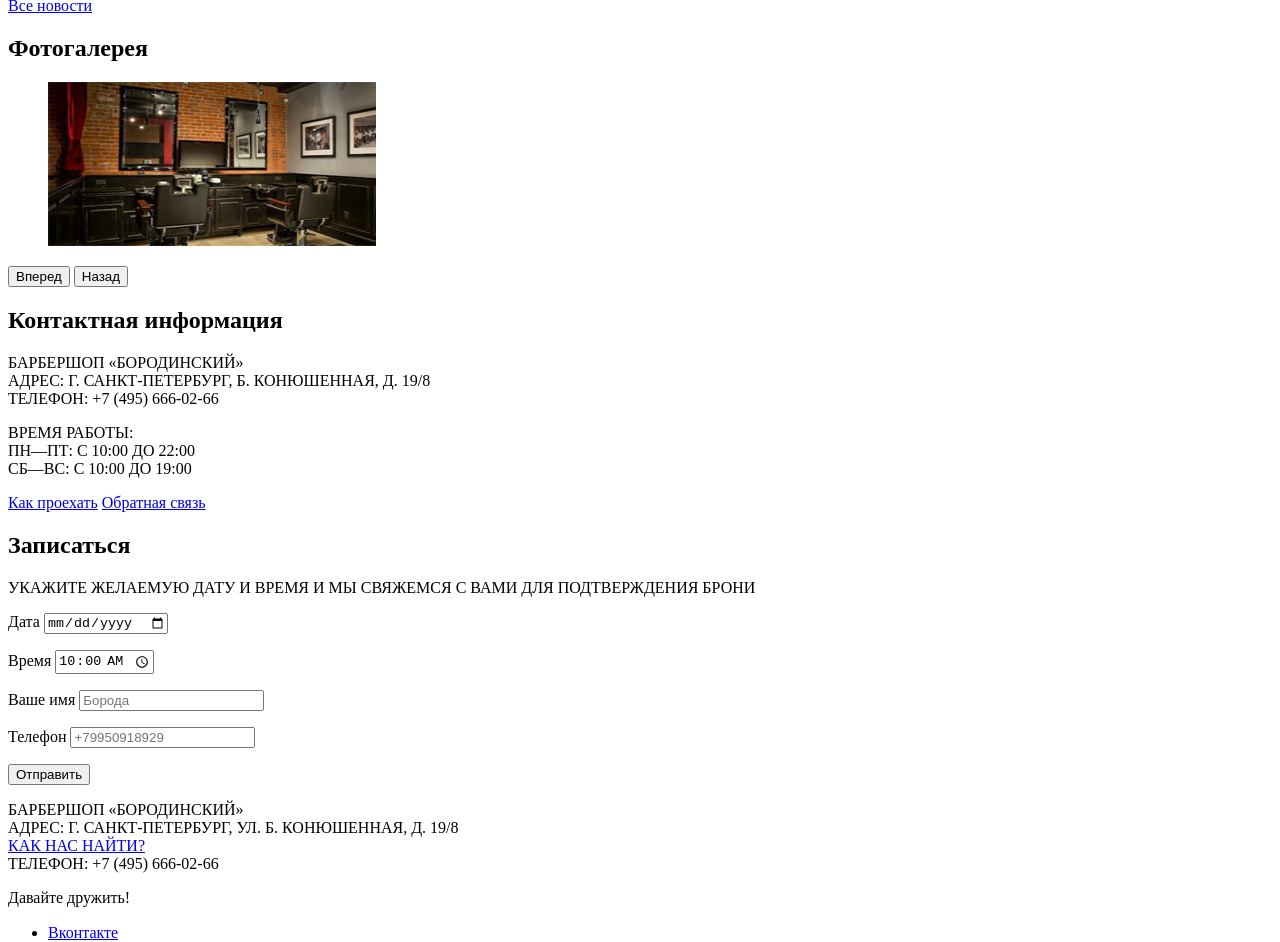
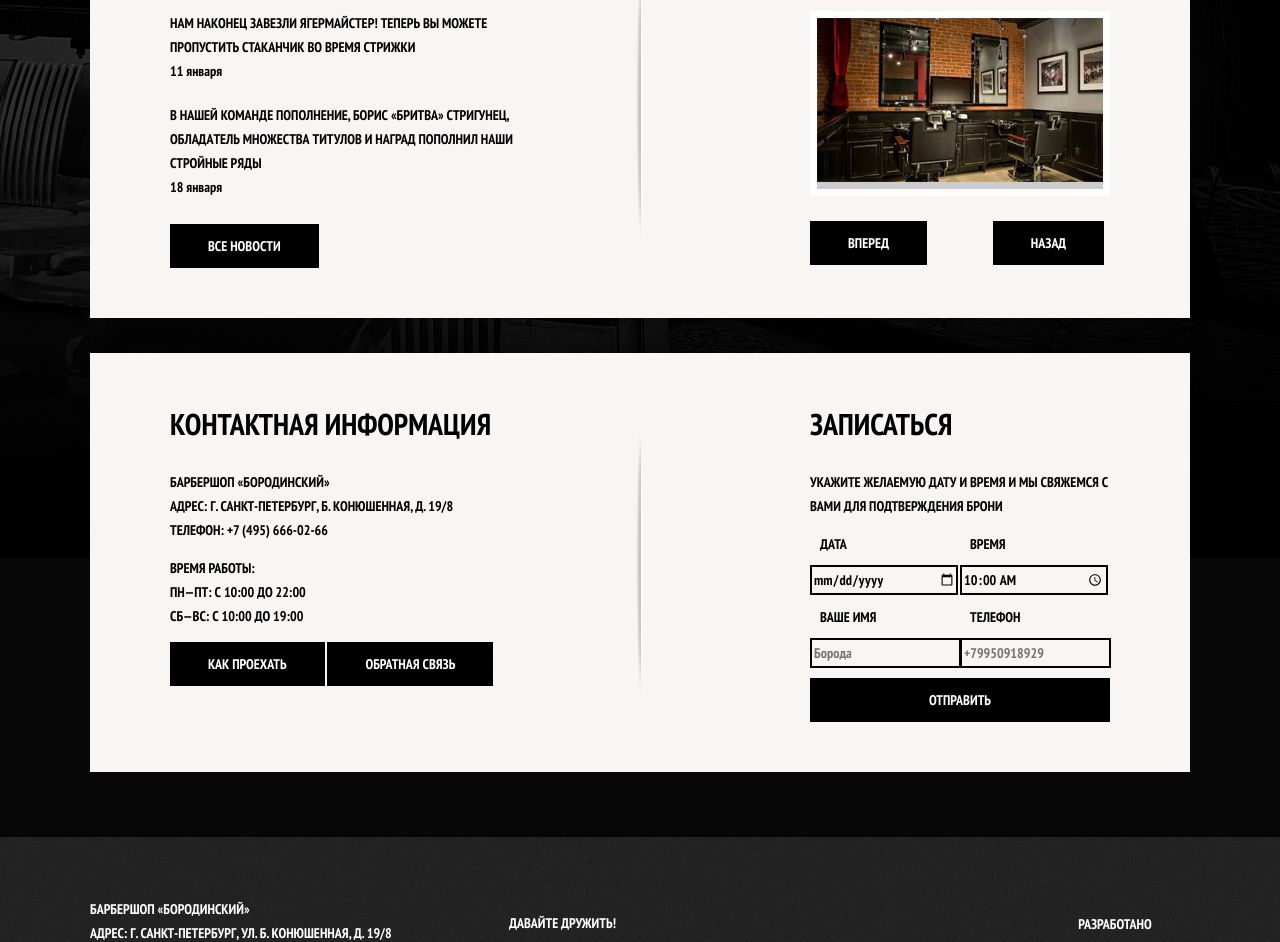
Before and after one commit to AlexR0v/barbershop, a plain HTML site: page index.html in a window 1280 px wide. Shown: the part 712-1654 px from the top of the page. Drawn offline with Linux system fonts and the light colour scheme; the site is published under a folder, as on GitHub Pages, so addresses that start at the root find nothing.

Commit message:
Исправил пути

```diff
--- a/css/style.css
+++ b/css/style.css
@@ -8,7 +8,7 @@ body {
     color: #ffffff;
     text-transform: uppercase;
     background-color: #000000;
-    background-image: url(../img/background.png);
+    background-image: url('../img/background.png');
     background-position: top center;
     background-repeat: no-repeat;
 
@@ -103,7 +103,7 @@ img{
 .index-columns {
     color: #000000;
     background-color: #f8f5f2;
-    background-image: url(../img/pattern.png);
+    background-image: url('../img/pattern.png');
     background-position: 0 0;
     background-repeat: repeat;
 }
@@ -139,7 +139,7 @@ img{
 .main-footer {
     color: #ffffff;
     background-color: #212121;
-    background-image: url(/img/footer.png);
+    background-image: url('../img/footer.png');
     background-position: 0 0;
     background-repeat: repeat;
 }
@@ -175,7 +175,7 @@ img{
 .modal {
     color: #000000;
     background-color: #f8f3f0;
-    background-image: url(/img/pattern.png);
+    background-image: url('../img/pattern.pngimg');
     background-position: 0 0;
     background-repeat: repeat;
 }
@@ -319,7 +319,7 @@ img{
     padding: 50px 80px;
     margin: 0 auto;
     margin-bottom: 35px;
-    background-image: url(/img/layer.png);
+    background-image: url('../img/layer.png');
     background-position: center;
     background-repeat: no-repeat;
 
@@ -380,7 +380,7 @@ img{
 
 .login-link::before{
     position: absolute;
-    content: url(/img/login.png);
+    content: url('../img/login.png');
     width: 16px;
     height: 18px;
     top: 26px;
--- a/index.html
+++ b/index.html
@@ -4,15 +4,15 @@
     <meta charset="utf-8">
 	<title>Барбер шоп бородинский</title>
 	<link href="https://fonts.googleapis.com/css2?family=PT+Sans+Narrow:wght@700&display=swap" rel="stylesheet">
-	<link rel="stylesheet" href="/css/normolize.css">
-	<link rel="stylesheet" href="/css/style.css">
+	<link rel="stylesheet" href="css/normolize.css">
+	<link rel="stylesheet" href="css/style.css">
   </head>
 
   <body>
 	  <header class="main-header">
 		  <nav class="main-navigation">
 			<a class="main-header-logo">
-				<img src="/img/index_logo_3276.png" width="371" heigh="155" alt="Логотип барбершопа "Бородинский">
+				<img src="img/index_logo_3276.png" width="371" heigh="155" alt="Логотип барбершопа "Бородинский">
 			</a>
 			<div class="main-navigation-wrapper">
 				<div class="container">
@@ -174,6 +174,6 @@
 		  </p>
 		  <button class="modal-close-map" type="button"></button>
 	  </section>
-	<script src="/js/script.js"></script>
+	<script src="js/script.js"></script>
   </body>
 </html>
```
